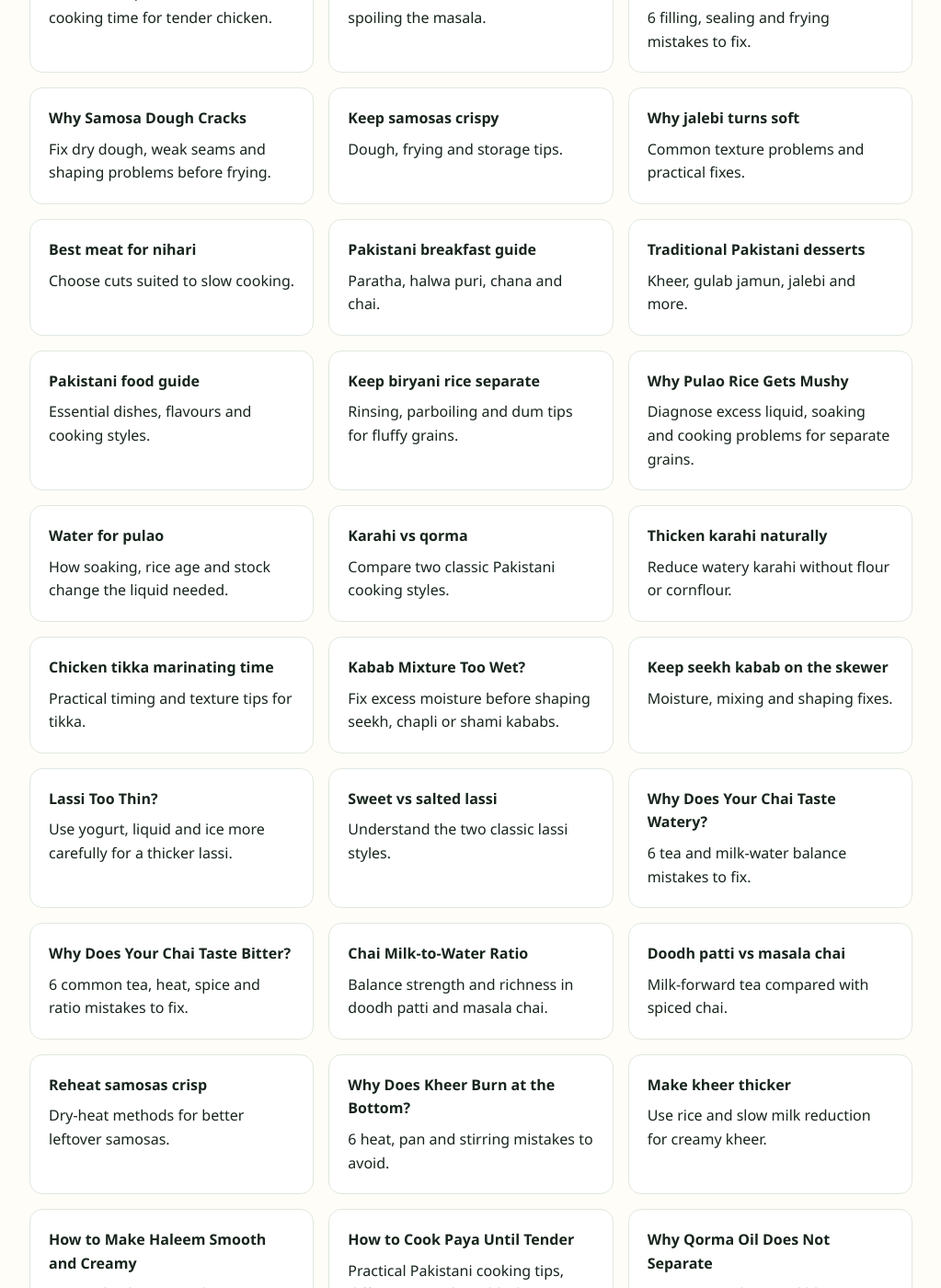
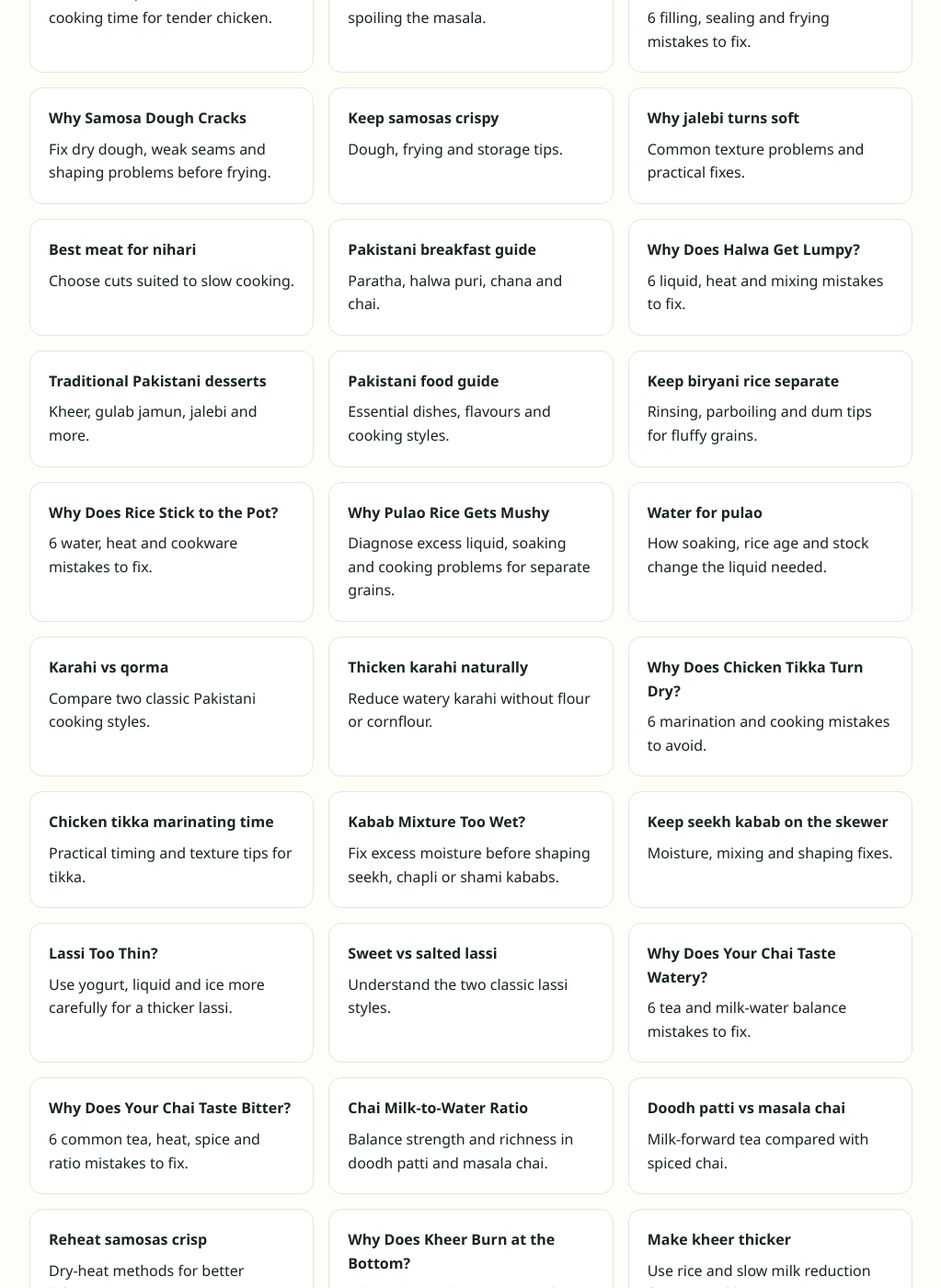
Before and after one commit to manazarali01-hub/pakistan-food, a Jekyll site: the page guides/index.html, which Jekyll copies as it is, in a window 1280 px wide and 1400 px high, scrolled down 807 px. Shown: the whole window at 92% size, without its empty margins (128-1151 px from the left). Built offline with Jekyll 4.4.1, drawn with Linux system fonts in a browser that asks for light colours; some of the changed text lies outside the part shown.

Commit message:
Add latest curiosity guides to topic clusters

```diff
--- a/guides/index.html
+++ b/guides/index.html
@@ -13,13 +13,16 @@
 <a class="card" href="why-jalebi-turns-soft.html"><strong>Why jalebi turns soft</strong><span>Common texture problems and practical fixes.</span></a>
 <a class="card" href="best-meat-for-nihari.html"><strong>Best meat for nihari</strong><span>Choose cuts suited to slow cooking.</span></a>
 <a class="card" href="pakistani-breakfast-guide.html"><strong>Pakistani breakfast guide</strong><span>Paratha, halwa puri, chana and chai.</span></a>
+<a class="card" href="why-halwa-gets-lumpy.html"><strong>Why Does Halwa Get Lumpy?</strong><span>6 liquid, heat and mixing mistakes to fix.</span></a>
 <a class="card" href="traditional-pakistani-desserts.html"><strong>Traditional Pakistani desserts</strong><span>Kheer, gulab jamun, jalebi and more.</span></a>
 <a class="card" href="pakistani-food-guide.html"><strong>Pakistani food guide</strong><span>Essential dishes, flavours and cooking styles.</span></a>
 <a class="card" href="how-to-make-biryani-rice-separate.html"><strong>Keep biryani rice separate</strong><span>Rinsing, parboiling and dum tips for fluffy grains.</span></a>
+<a class="card" href="why-rice-sticks-to-pot.html"><strong>Why Does Rice Stick to the Pot?</strong><span>6 water, heat and cookware mistakes to fix.</span></a>
 <a class="card" href="why-pulao-rice-gets-mushy.html"><strong>Why Pulao Rice Gets Mushy</strong><span>Diagnose excess liquid, soaking and cooking problems for separate grains.</span></a>
 <a class="card" href="how-much-water-for-pulao.html"><strong>Water for pulao</strong><span>How soaking, rice age and stock change the liquid needed.</span></a>
 <a class="card" href="karahi-vs-qorma.html"><strong>Karahi vs qorma</strong><span>Compare two classic Pakistani cooking styles.</span></a>
 <a class="card" href="how-to-thicken-karahi.html"><strong>Thicken karahi naturally</strong><span>Reduce watery karahi without flour or cornflour.</span></a>
+<a class="card" href="why-chicken-tikka-turns-dry.html"><strong>Why Does Chicken Tikka Turn Dry?</strong><span>6 marination and cooking mistakes to avoid.</span></a>
 <a class="card" href="how-long-to-marinate-chicken-tikka.html"><strong>Chicken tikka marinating time</strong><span>Practical timing and texture tips for tikka.</span></a>
 <a class="card" href="how-to-fix-wet-kabab-mixture.html"><strong>Kabab Mixture Too Wet?</strong><span>Fix excess moisture before shaping seekh, chapli or shami kababs.</span></a>
 <a class="card" href="seekh-kabab-not-sticking.html"><strong>Keep seekh kabab on the skewer</strong><span>Moisture, mixing and shaping fixes.</span></a>
@@ -35,6 +38,7 @@
 <a class="card" href="how-to-make-haleem-smooth.html"><strong>How to Make Haleem Smooth and Creamy</strong><span>Practical Pakistani cooking tips, differences and troubleshooting.</span></a>
 <a class="card" href="how-to-cook-paya-until-tender.html"><strong>How to Cook Paya Until Tender</strong><span>Practical Pakistani cooking tips, differences and troubleshooting.</span></a>
 <a class="card" href="why-qorma-oil-does-not-separate.html"><strong>Why Qorma Oil Does Not Separate</strong><span>Fix moisture, heat and bhunai problems in Pakistani qorma.</span></a>
+<a class="card" href="why-curry-tastes-bitter.html"><strong>Why Does Curry Taste Bitter?</strong><span>6 spice, onion and heat mistakes to check.</span></a>
 <a class="card" href="qorma-vs-handi.html"><strong>Chicken Qorma vs Chicken Handi</strong><span>Practical Pakistani cooking tips, differences and troubleshooting.</span></a>
 <a class="card" href="how-to-stop-yogurt-splitting-in-curry.html"><strong>Stop Yogurt Splitting in Curry</strong><span>Practical Pakistani cooking tips, differences and troubleshooting.</span></a>
 <a class="card" href="chapli-vs-seekh-kabab.html"><strong>Chapli Kabab vs Seekh Kabab</strong><span>Practical Pakistani cooking tips, differences and troubleshooting.</span></a>
```
